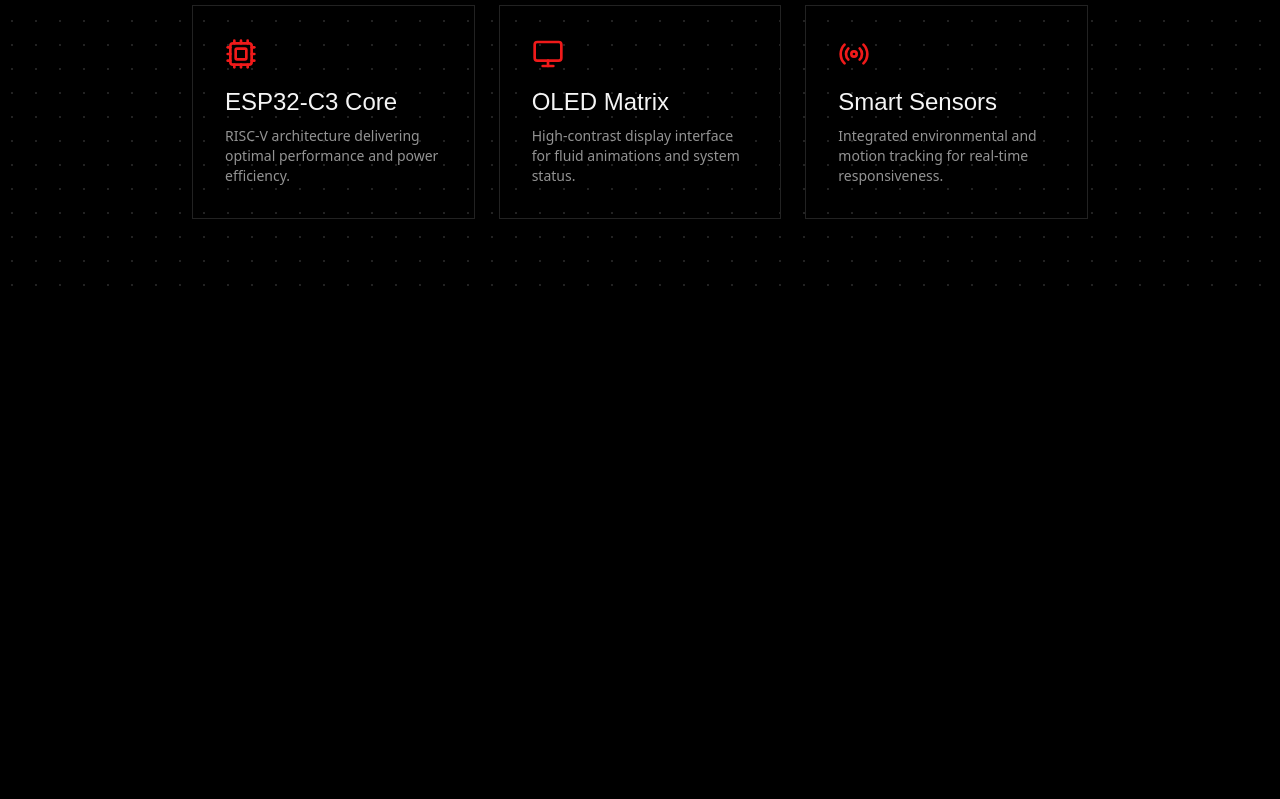
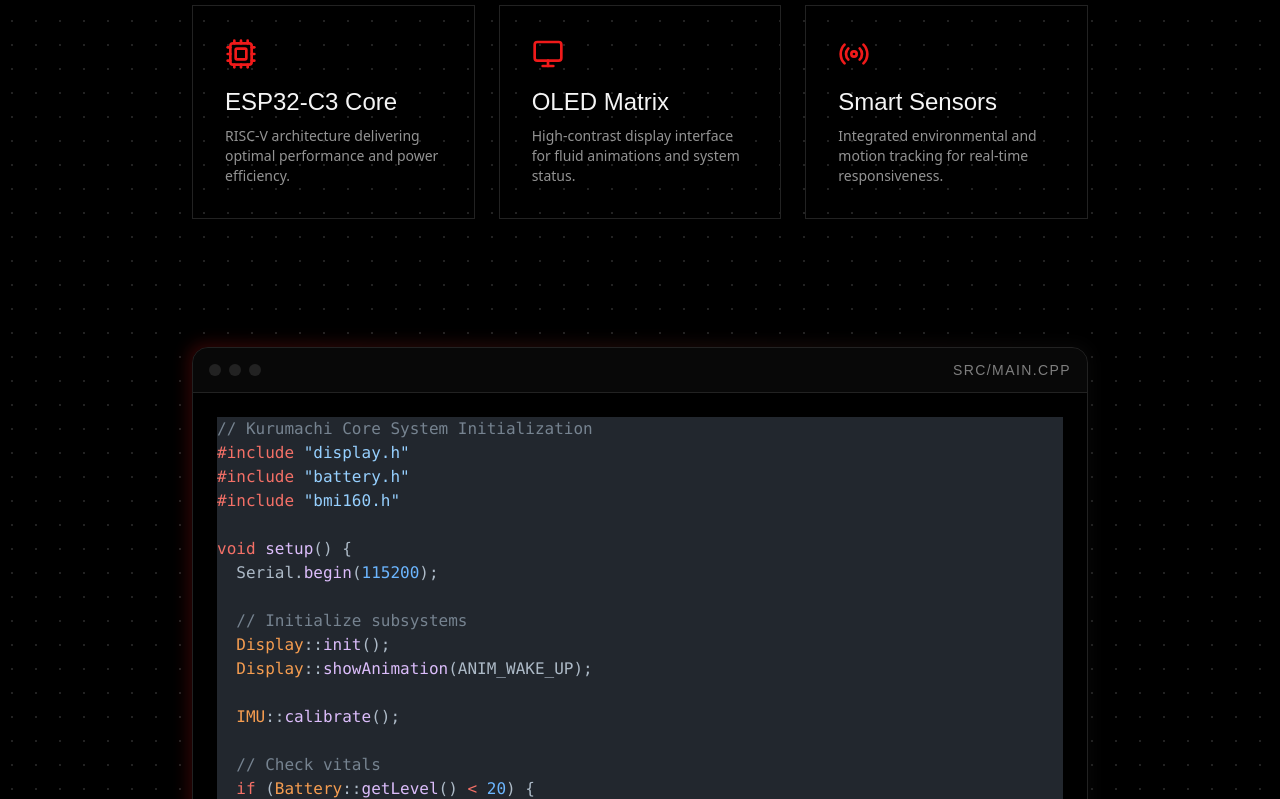
Before and after one commit to Rov-10/kurumachi, a Next.js app in the folder firmware/web/: page / in a window 1280 px wide. Shown: the part 1023-1822 px from the top of the page. Before the commit the page ends 1322 px from the top, so only its background shows below. Built offline with nearby package versions, Linux system fonts and the light colour scheme; a web font is replaced by a local one.

Commit message:
feat: add Shiki code landing showcase section

```diff
--- a/firmware/web/package.json
+++ b/firmware/web/package.json
@@ -15,6 +15,7 @@
     "next": "16.2.7",
     "react": "19.2.4",
     "react-dom": "19.2.4",
+    "shiki": "^4.2.0",
     "tailwind-merge": "^3.6.0"
   },
   "devDependencies": {
--- a/firmware/web/src/app/page.tsx
+++ b/firmware/web/src/app/page.tsx
@@ -1,9 +1,9 @@
-import { ArrowRight, Cpu, Monitor, Radio } from "lucide-react";
+import { Cpu, Monitor, Radio } from "lucide-react";
+import CodeShowcase from "../components/CodeShowcase"; // <-- Додали імпорт
 
 export default function Home() {
   return (
-    <main className="flex min-h-screen flex-col items-center overflow-hidden">
-      {/* Навігація */}
+    <main className="flex min-h-screen flex-col items-center overflow-hidden pb-32">
       <nav className="w-full max-w-7xl flex justify-between items-center p-6 border-b border-nothing-border backdrop-blur-sm fixed top-0 z-50">
         <div className="font-dot text-2xl tracking-widest text-nothing-text">KURUMACHI<span className="text-nothing-red">.</span></div>
         <button className="text-sm uppercase tracking-widest border border-nothing-border px-4 py-2 hover:bg-white hover:text-black transition-colors duration-300">
@@ -11,8 +11,7 @@
         </button>
       </nav>
 
-      {/* Головний Hero-блок */}
-      <section className="w-full max-w-7xl px-6 pt-40 pb-20 flex flex-col items-center text-center">
+      <section className="w-full max-w-7xl px-6 pt-40 flex flex-col items-center text-center">
         <h1 className="font-dot text-6xl md:text-8xl lg:text-9xl text-white tracking-tighter mb-6">
           MEET KURUMACHI
         </h1>
@@ -20,7 +19,6 @@
           Your open-source companion. Engineered with precise ESP32-C3 architecture, dynamic OLED expressions, and seamless sensor integration.
         </p>
 
-        {/* Місце під 3D модель */}
         <div className="w-full max-w-4xl aspect-video border border-nothing-border bg-nothing-gray/50 rounded-3xl mb-20 flex items-center justify-center relative overflow-hidden group">
           <div className="absolute inset-0 bg-gradient-to-t from-black/80 to-transparent z-10" />
           <p className="font-dot text-nothing-text/40 z-20 absolute bottom-6 left-8 uppercase tracking-widest flex items-center gap-2">
@@ -32,7 +30,6 @@
           </div>
         </div>
 
-        {/* Характеристики (Specs Grid) */}
         <div className="grid grid-cols-1 md:grid-cols-3 gap-6 w-full max-w-4xl text-left">
           <div className="border border-nothing-border p-8 hover:border-nothing-text transition-colors duration-300">
             <Cpu className="w-8 h-8 text-nothing-red mb-4" />
@@ -50,6 +47,10 @@
             <p className="text-nothing-text/60 text-sm">Integrated environmental and motion tracking for real-time responsiveness.</p>
           </div>
         </div>
+
+        {/* <-- Додаємо наш новий компонент сюди --> */}
+        <CodeShowcase />
+
       </section>
     </main>
   );
--- /dev/null
+++ b/firmware/web/src/components/CodeShowcase.tsx
@@ -0,0 +1,55 @@
+import { codeToHtml } from "shiki";
+
+const cppCode = `// Kurumachi Core System Initialization
+#include "display.h"
+#include "battery.h"
+#include "bmi160.h"
+
+void setup() {
+  Serial.begin(115200);
+
+  // Initialize subsystems
+  Display::init();
+  Display::showAnimation(ANIM_WAKE_UP);
+
+  IMU::calibrate();
+
+  // Check vitals
+  if (Battery::getLevel() < 20) {
+    Display::showEmotion(EMOTION_SAD);
+    System::enterPowerSaveMode();
+  } else {
+    Display::showEmotion(EMOTION_HAPPY);
+    System::ready();
+  }
+}`;
+
+export default async function CodeShowcase() {
+  const html = await codeToHtml(cppCode, {
+    lang: "cpp",
+    theme: "github-dark-dimmed",
+  });
+
+  return (
+    <div className="w-full max-w-4xl mt-32 relative group">
+      <div className="absolute -inset-1 bg-gradient-to-r from-nothing-red to-nothing-border rounded-2xl blur opacity-20 group-hover:opacity-40 transition duration-1000 group-hover:duration-200"></div>
+
+      <div className="relative border border-nothing-border bg-nothing-black rounded-2xl overflow-hidden">
+        <div className="flex items-center justify-between px-4 py-3 border-b border-nothing-border bg-nothing-gray/50">
+          <div className="flex gap-2">
+            <div className="w-3 h-3 rounded-full bg-nothing-border"></div>
+            <div className="w-3 h-3 rounded-full bg-nothing-border"></div>
+            <div className="w-3 h-3 rounded-full bg-nothing-border"></div>
+          </div>
+          <p className="font-dot text-nothing-text/50 text-sm tracking-widest uppercase">
+            src/main.cpp
+          </p>
+        </div>
+
+        <div className="p-6 overflow-x-auto text-sm md:text-base font-mono text-left">
+          <div dangerouslySetInnerHTML={{ __html: html }} />
+        </div>
+      </div>
+    </div>
+  );
+}
```
Also changed, not shown: 1 other file (tests, documents, lock files or other folders).
